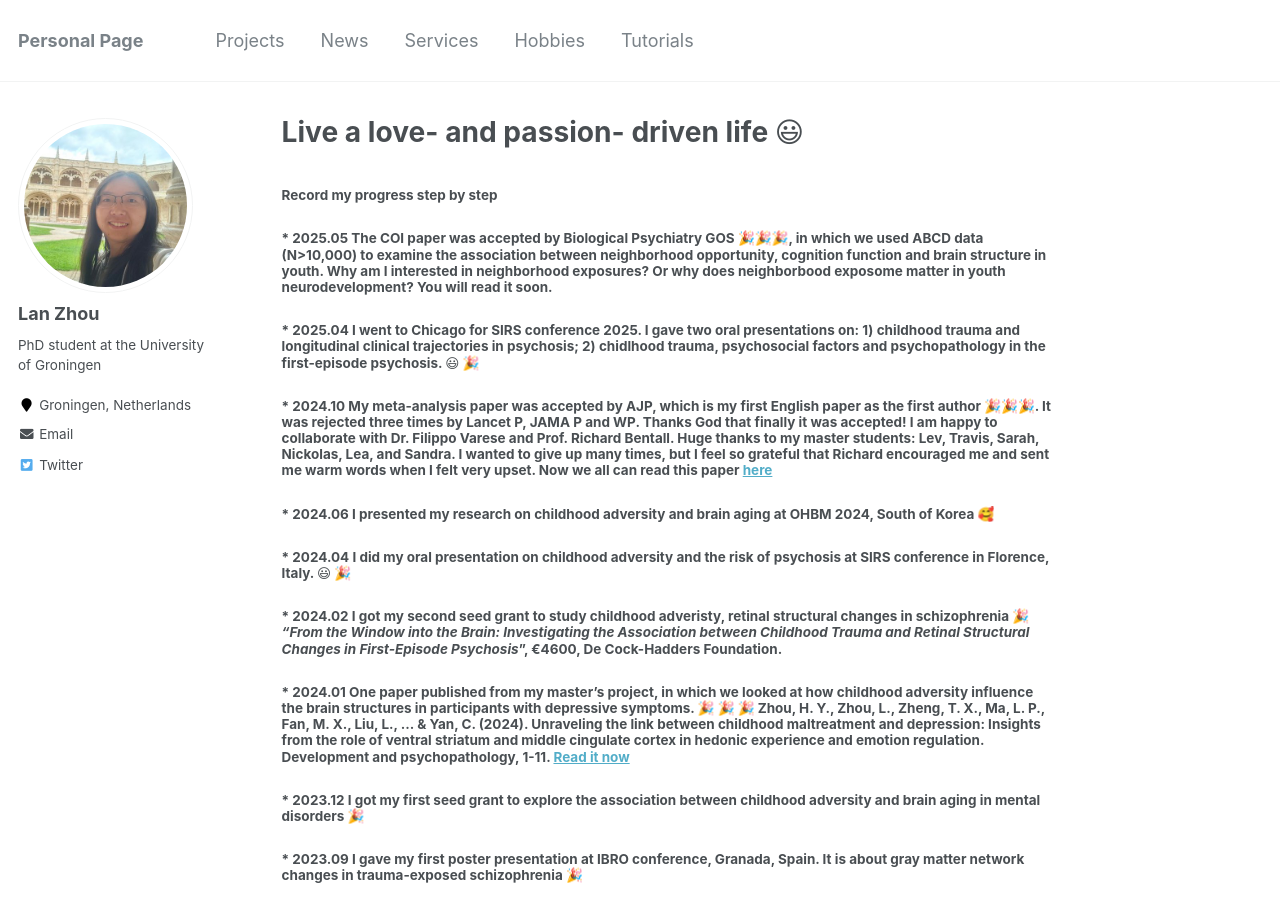
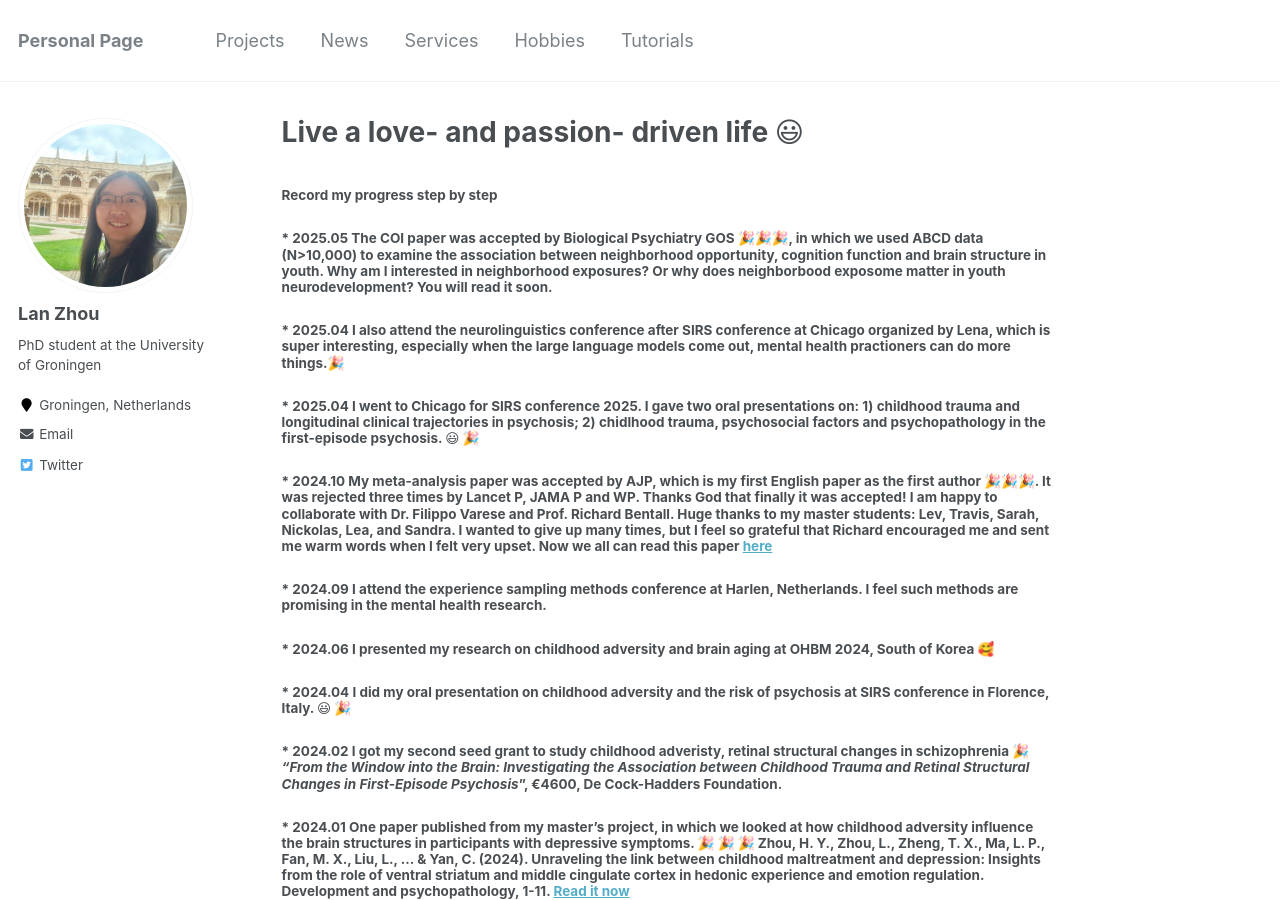
Before and after one commit to lanzhou-psy/personal-page, a Jekyll site: the page built from _pages/news.md, in a window 1280 px wide and 900 px high. Built offline with Jekyll 4.4.1, drawn with Linux system fonts in a browser that asks for light colours.

Commit message:
Update news.md

```diff
--- a/_pages/news.md
+++ b/_pages/news.md
@@ -11,11 +11,13 @@ redirect_from:
 
 ##### * 2025.05 The COI paper was accepted by Biological Psychiatry GOS &#127881;&#127881;&#127881;, in which we used ABCD data (N>10,000) to examine the association between neighborhood opportunity, cognition function and brain structure in youth. Why am I interested in neighborhood exposures? Or why does neighborbood exposome matter in youth neurodevelopment? You will read it soon.
 
+##### * 2025.04 I also attend the neurolinguistics conference after SIRS conference at Chicago organized by Lena, which is super interesting, especially when the large language models come out, mental health practioners can do more things.&#127881;
 
 ##### * 2025.04 I went to Chicago for SIRS conference 2025. I gave two oral presentations on: 1) childhood trauma and longitudinal clinical trajectories in psychosis; 2) chidlhood trauma, psychosocial factors and psychopathology in the first-episode psychosis. &#128515; &#127881;
 
 ##### * 2024.10 My meta-analysis paper was accepted by AJP, which is my first English paper as the first author &#127881;&#127881;&#127881;. It was rejected three times by Lancet P, JAMA P and WP. Thanks God that finally it was accepted! I am happy to collaborate with Dr. Filippo Varese and Prof. Richard Bentall. Huge thanks to my master students: Lev, Travis, Sarah, Nickolas, Lea, and Sandra. I wanted to give up many times, but I feel so grateful that Richard encouraged me and sent me warm words when I felt very upset. Now we all can read this paper [here](chrome-extension://ikhdkkncnoglghljlkmcimlnlhkeamad/pdf-viewer/web/viewer.html?file=https%3A%2F%2Fpsychiatryonline.org%2Fdoi%2Fpdf%2F10.1176%2Fappi.ajp.20240456%3Fcasa_token%3DOEeP-t0uRI4AAAAA%3A2So6KViju67mU0_Z6AtYRcN4v_bVFSYo3JWjAVjwg665qOiqbnFDCrretZepKAPoutS0mFSrFA#=&zoom=130)
 
+##### * 2024.09 I attend the experience sampling methods conference at Harlen, Netherlands. I feel such methods are promising in the mental health research.
 ##### * 2024.06 I presented my research on childhood adversity and brain aging at OHBM 2024, South of Korea &#129392;
 ##### * 2024.04 I did my oral presentation on childhood adversity and the risk of psychosis at SIRS conference in Florence, Italy. &#128515; &#127881;
 
```
